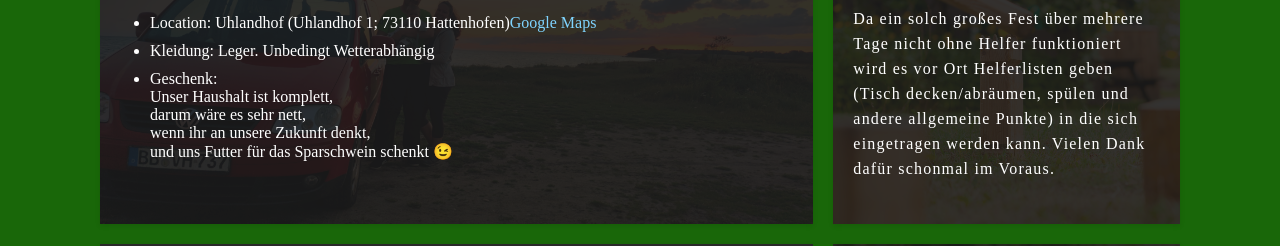
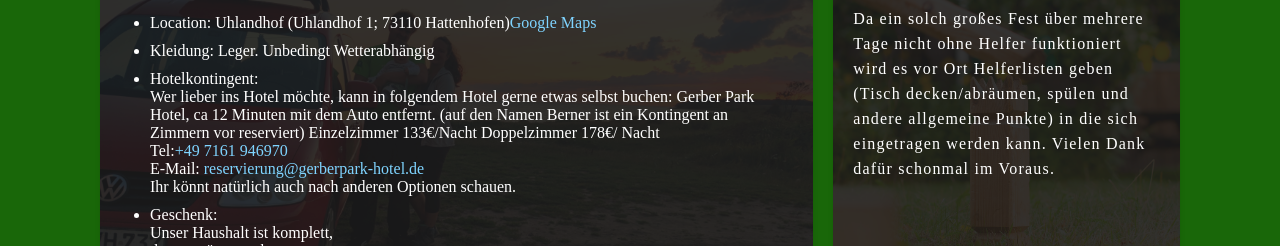
Before and after one commit to Jonasbrother299/Hochzeit, a React (Vite) app: page /Infos in a window 1280 px wide. Shown: the part 635-881 px from the top of the page. Built offline with nearby package versions, Linux system fonts and the light colour scheme; grey boxes are pictures that could not be loaded.

Commit message:
Info text

```diff
--- a/src/screens/Infos.jsx
+++ b/src/screens/Infos.jsx
@@ -46,6 +46,24 @@ const Infos = () => {
                   </a>
                 </li>
                 <li> Kleidung: Leger. Unbedingt Wetterabhängig</li>
+                <li>Hotelkontingent: <br/>
+
+Wer lieber ins Hotel möchte, kann in folgendem Hotel gerne etwas selbst buchen:
+
+Gerber Park Hotel, ca 12 Minuten mit dem Auto entfernt.
+
+(auf den Namen Berner ist ein Kontingent an Zimmern vor reserviert)
+
+Einzelzimmer 133€/Nacht
+Doppelzimmer 178€/ Nacht
+<br/>
+Tel:
+<a className="link" href="tel:+497161946970">+49 7161 946970</a>
+<br/>
+E-Mail: <a className="link" href="mailto:reservierung@gerberpark-hotel.de">reservierung@gerberpark-hotel.de</a>
+<br/>
+Ihr könnt natürlich auch nach anderen Optionen schauen.
+ </li>
                 <li>Geschenk: <br/> Unser Haushalt ist komplett, <br/> darum wäre es sehr nett,<br/>  wenn ihr an unsere Zukunft denkt,<br/>
                     und uns Futter für das Sparschwein schenkt 😉
                     </li>
```
